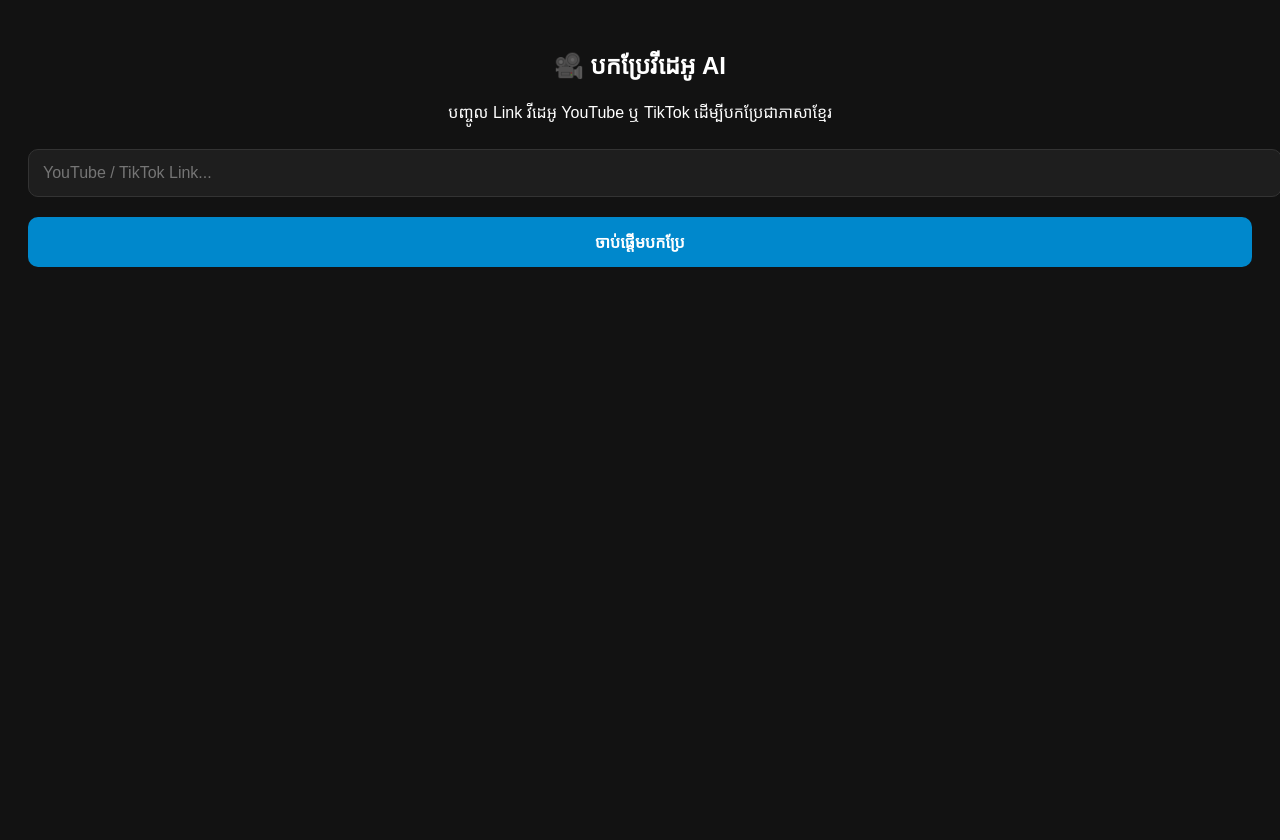
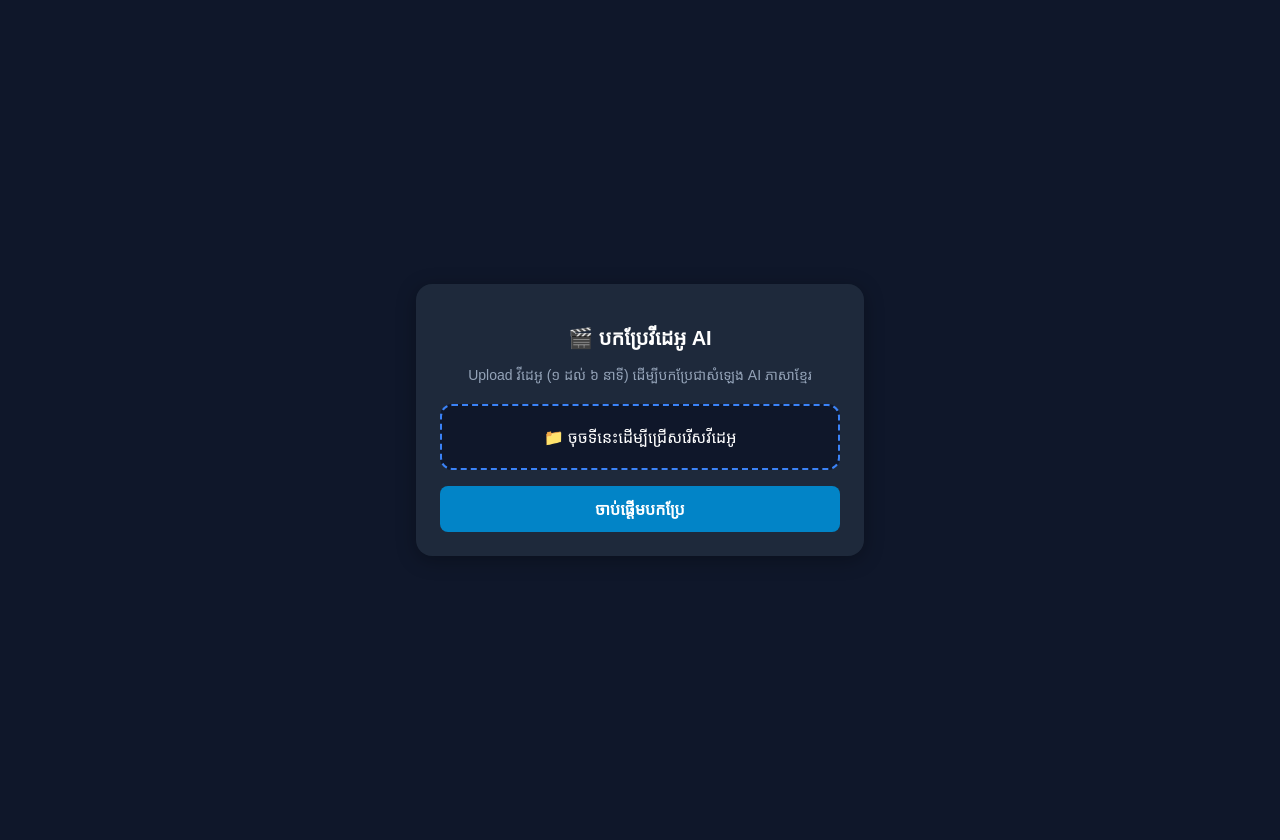
Before and after one commit to rozayin883-tech/video-translator-app-, a Flask app: page / in a window 1280 px wide. Before the commit the page ends 267 px from the top, so only its background shows below. Run offline with Flask 3, Linux system fonts and the light colour scheme; some libraries are stand-ins or nearby versions.

Commit message:
Update index.html

```diff
--- a/templates/index.html
+++ b/templates/index.html
@@ -3,43 +3,154 @@
 <head>
     <meta charset="UTF-8">
     <meta name="viewport" content="width=device-width, initial-scale=1.0">
-    <title>Video Translation App</title>
+    <title>AI Video Translator</title>
     <script src="https://telegram.org/js/telegram-web-app.js"></script>
     <style>
-        body { background-color: #121212; color: #ffffff; font-family: sans-serif; padding: 20px; text-align: center; }
-        input, button { width: 100%; padding: 14px; margin: 10px 0; border-radius: 10px; border: none; font-size: 16px; }
-        input { background-color: #1e1e1e; color: #ffffff; border: 1px solid #333; }
-        button { background-color: #0088cc; color: white; font-weight: bold; cursor: pointer; }
+        body {
+            font-family: 'Poppins', sans-serif;
+            background-color: #0f172a;
+            color: #ffffff;
+            margin: 0;
+            padding: 20px;
+            display: flex;
+            flex-direction: column;
+            align-items: center;
+            justify-content: center;
+            min-height: 100vh;
+        }
+        .container {
+            width: 100%;
+            max-width: 400px;
+            background: #1e293b;
+            padding: 24px;
+            border-radius: 16px;
+            box-shadow: 0 4px 20px rgba(0,0,0,0.3);
+            text-align: center;
+        }
+        h2 {
+            font-size: 20px;
+            margin-bottom: 8px;
+        }
+        p {
+            font-size: 14px;
+            color: #94a3b8;
+            margin-bottom: 20px;
+        }
+        .upload-box {
+            border: 2px dashed #3b82f6;
+            padding: 20px;
+            border-radius: 12px;
+            cursor: pointer;
+            margin-bottom: 16px;
+            background: #0f172a;
+            display: block;
+        }
+        input[type="file"] {
+            display: none;
+        }
+        button {
+            width: 100%;
+            padding: 12px;
+            background-color: #0284c7;
+            color: white;
+            border: none;
+            border-radius: 8px;
+            font-size: 16px;
+            font-weight: bold;
+            cursor: pointer;
+            transition: background 0.3s;
+        }
+        button:hover {
+            background-color: #0369a1;
+        }
+        /* Loading & Progress Bar Style */
+        #loadingScreen {
+            display: none;
+            flex-direction: column;
+            align-items: center;
+            justify-content: center;
+        }
+        .progress-bar-container {
+            width: 100%;
+            background-color: #334155;
+            border-radius: 8px;
+            overflow: hidden;
+            height: 12px;
+            margin: 20px 0 10px 0;
+        }
+        .progress-bar {
+            width: 0%;
+            height: 100%;
+            background-color: #38bdf8;
+            transition: width 0.5s ease-in-out;
+        }
+        #statusText {
+            font-size: 13px;
+            color: #38bdf8;
+        }
     </style>
 </head>
 <body>
-    <h2>🎥 បកប្រែវីដេអូ AI</h2>
-    <p>បញ្ចូល Link វីដេអូ YouTube ឬ TikTok ដើម្បីបកប្រែជាភាសាខ្មែរ</p>
 
-    <input type="text" id="videoLink" placeholder="YouTube / TikTok Link...">
-    <button onclick="startTranslation()">ចាប់ផ្តើមបកប្រែ</button>
+    <div class="container" id="mainContainer">
+        <h2>🎬 បកប្រែវីដេអូ AI</h2>
+        <p>Upload វីដេអូ (១ ដល់ ៦ នាទី) ដើម្បីបកប្រែជាសំឡេង AI ភាសាខ្មែរ</p>
+
+        <form id="uploadForm" action="/process" method="POST" enctype="multipart/form-data">
+            <label class="upload-box" for="videoFile">
+                <span id="fileName">📁 ចុចទីនេះដើម្បីជ្រើសរើសវីដេអូ</span>
+                <input type="file" id="videoFile" name="video" accept="video/*" required onchange="showFileName(this)">
+            </label>
+            <button type="submit" id="submitBtn">ចាប់ផ្តើមបកប្រែ</button>
+        </form>
+    </div>
+
+    <!-- អេក្រង់រង់ចាំជាមួយ Progress Bar ចន្លោះ ២ ដល់ ៣ នាទី -->
+    <div class="container" id="loadingScreen">
+        <h2>⏳ កំពុងដំណើរការបកប្រែ...</h2>
+        <p>ប្រព័ន្ធកំពុងទាញយកសំឡេង បកប្រែ និងបង្កើតសំឡេង AI ភាសាខ្មែរជូនលោកអ្នក។</p>
+
+        <div class="progress-bar-container">
+            <div class="progress-bar" id="progressBar"></div>
+        </div>
+        <div id="statusText">0% (រង់ចាំប្រហែល ២-៣ នាទី)</div>
+    </div>
 
     <script>
         let tg = window.Telegram.WebApp;
         tg.expand();
 
-        function startTranslation() {
-            let link = document.getElementById("videoLink").value;
-            if(!link) {
-                alert("សូមបញ្ចូល Link ជាមុនសិន!");
-                return;
+        function showFileName(input) {
+            if (input.files && input.files[0]) {
+                document.getElementById('fileName').innerText = "📄 " + input.files[0].name;
             }
+        }
 
-            fetch('/api/translate', {
-                method: 'POST',
-                headers: { 'Content-Type': 'application/json' },
-                body: JSON.stringify({ link: link })
-            })
-            .then(res => res.json())
-            .then(data => {
-                alert(data.message);
-            });
-        }
+        document.getElementById('uploadForm').onsubmit = function(e) {
+            document.getElementById('mainContainer').style.display = 'none';
+            document.getElementById('loadingScreen').style.display = 'flex';
+
+            // จำลองการวิ่งของ Progress Bar ภายในเวลาประมาณ 2.5 นาที (150 วินาที)
+            let width = 0;
+            let progressBar = document.getElementById('progressBar');
+            let statusText = document.getElementById('statusText');
+
+            let totalTime = 150000; // 150 วินาที (2.5 នាទី)
+            let intervalTime = 1000; // ធ្វើបច្ចុប្បន្នភាពរាល់ 1 វិនាទី
+            let increment = 100 / (totalTime / intervalTime);
+
+            let timer = setInterval(function() {
+                if (width >= 98) {
+                    clearInterval(timer);
+                    statusText.innerText = "ជិតរួចរាល់ហើយ សូមរង់ចាំបន្តិចសន្ធឹក...";
+                } else {
+                    width += increment;
+                    progressBar.style.width = width + '%';
+                    let currentSec = Math.floor((width / 100) * (totalTime / 1000));
+                    statusText.innerText = `ដំណើរការ ${Math.floor(width)}% (រង់ចាំប្រហែល ២-៣ នាទី)`;
+                }
+            }, intervalTime);
+        };
     </script>
 </body>
 </html>
```
